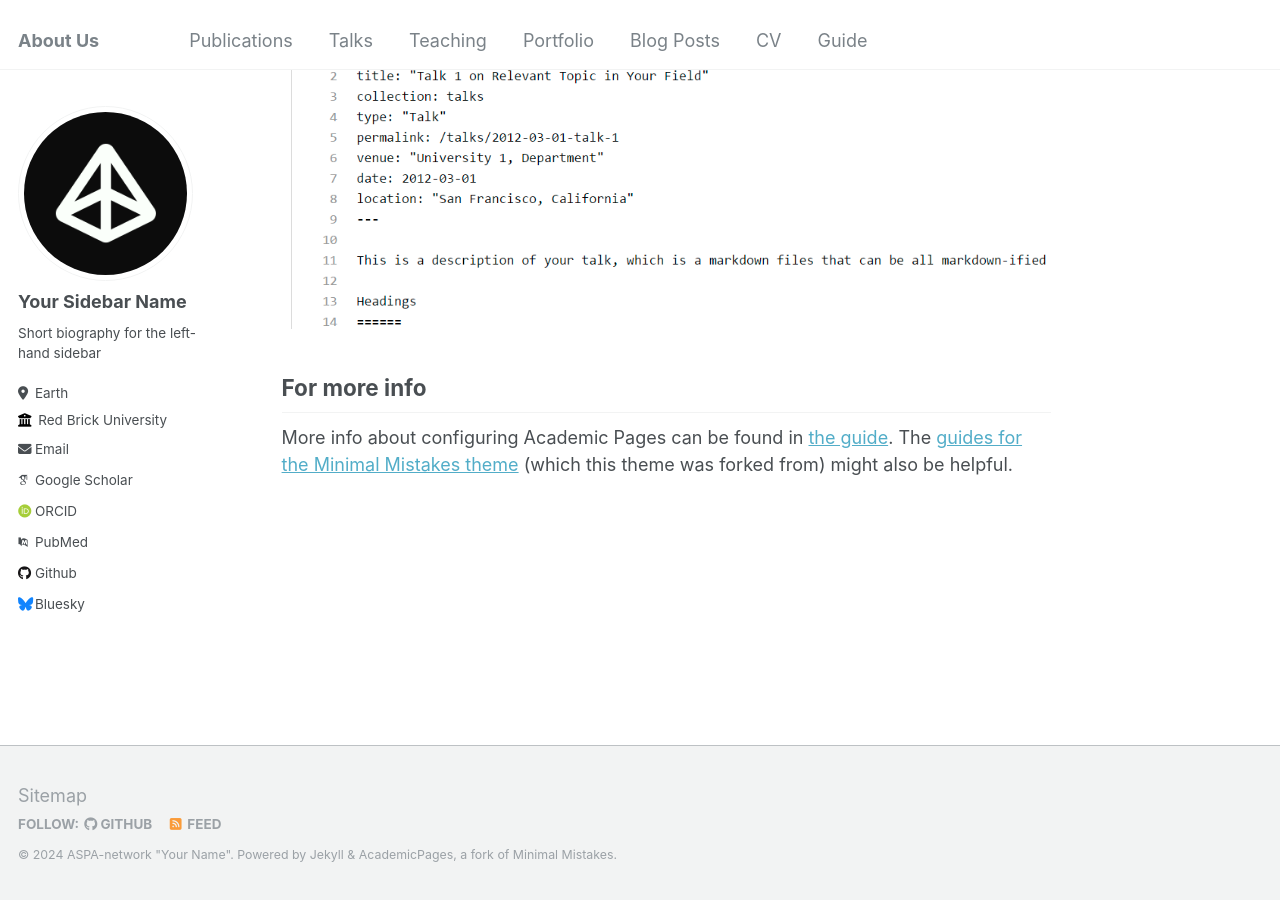
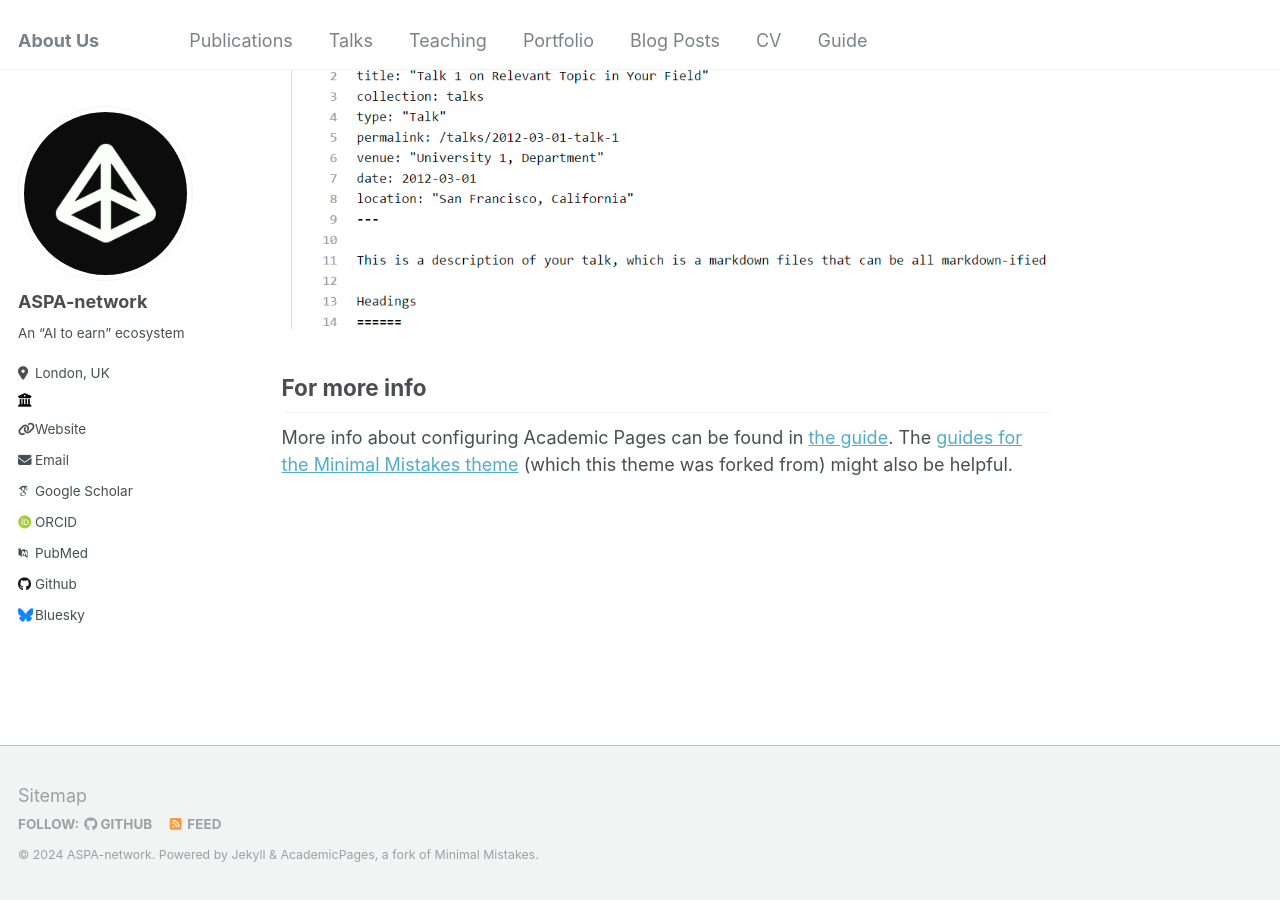
Before and after one commit to aspa-network/aspa-network.github.io, a Jekyll site: the page built from _pages/about.md, in a window 1280 px wide and 900 px high, scrolled down 2660 px. Built offline with Jekyll 4.4.1, drawn with Linux system fonts in a browser that asks for light colours; some web fonts are replaced.

Commit message:
Update _config.yml

```diff
--- a/_config.yml
+++ b/_config.yml
@@ -10,10 +10,10 @@
 locale                   : "en-US"
 title                    : "About Us"
 title_separator          : "-"
-name                     : ASPA-network "Your Name"
+name                     : ASPA-network
 description              : &description "personal description"
-url                      : https://aspa-network.github.io # the base hostname & protocol for your site e.g. "https://mmistakes.github.io"
-baseurl                  : "" # the subpath of your site, e.g. "/blog"
+url                      : https://aspa-network.github.io                     # the base hostname & protocol for your site e.g. "https://mmistakes.github.io"
+baseurl                  : ""                                                 # the subpath of your site, e.g. "/blog"
 repository               : "aspa-network/aspa-network.github.io"
 
 # Site Author - The following control what appear as part of the author content on the side bar.
@@ -22,13 +22,13 @@ repository               : "aspa-network/aspa-network.github.io"
 author:
   # Biographic information
   avatar           : "logo_new.png"
-  name             : "Your Sidebar Name"
-  pronouns         : # example: "she/her"
-  bio              : "Short biography for the left-hand sidebar"
-  location         : "Earth"
-  employer         : "Red Brick University"
-  uri              : # URL
-  email            : "none@example.org"
+  name             : "ASPA-network"
+  pronouns         :                                                          # example: "she/her"
+  bio              : "An “AI to earn” ecosystem"
+  location         : "London, UK"
+  employer         : ""
+  uri              : "https://x.com/aspa_xagent"                              # URL
+  email            : "admin@aspa.life"
 
   # Academic websites
   arxiv            : # URL - Update with the correct link to your profile
```
